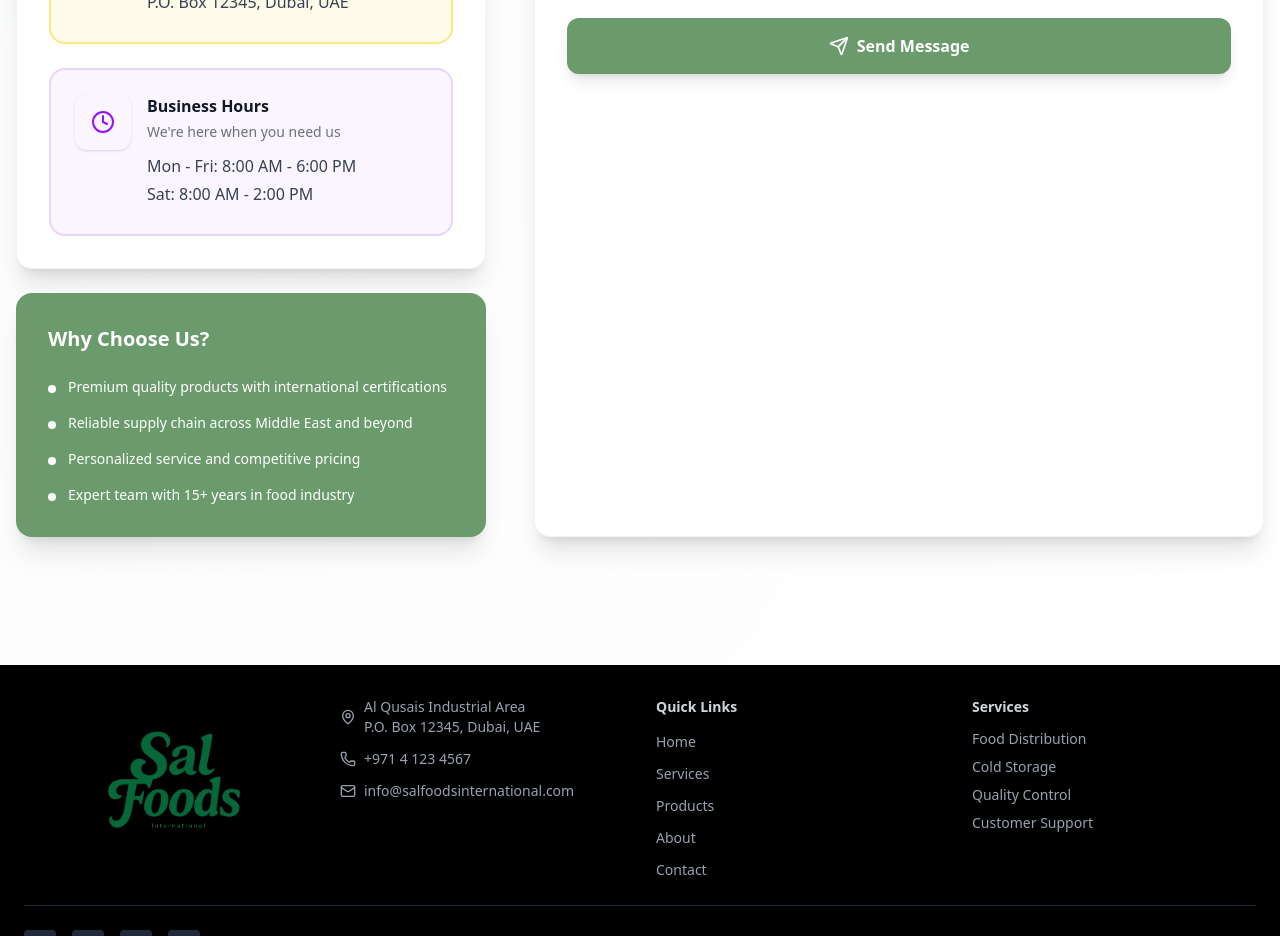
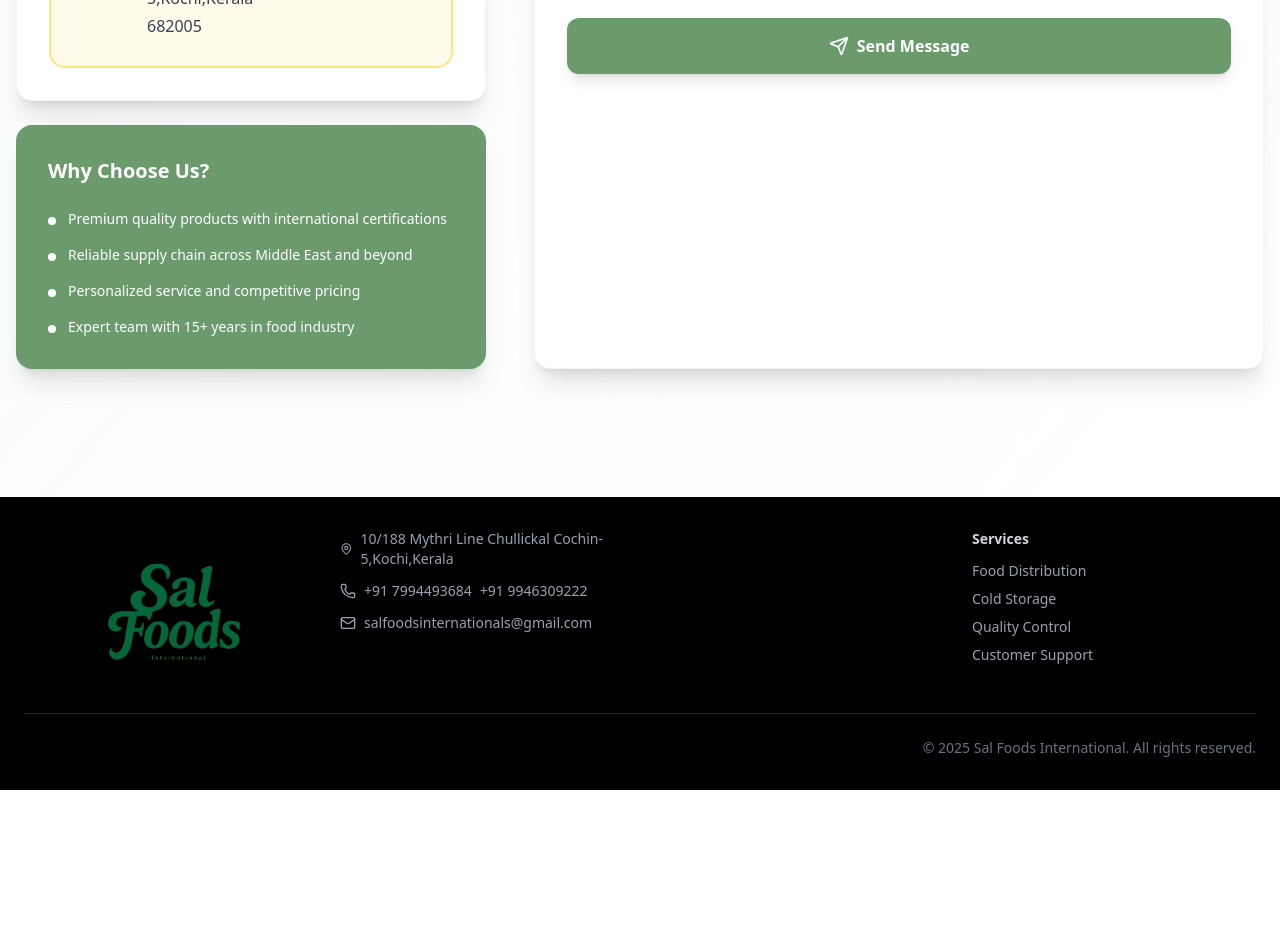
Before and after one commit to AnjithGopi/salfoodsInternational, a React (Vite) app: page / in a window 1280 px wide. Shown: the part 4680-5616 px from the top of the page. After the commit the page ends 5470 px from the top, so only its background shows below. Built offline with nearby package versions, Linux system fonts and the light colour scheme.

Commit message:
address and contact details verified, completed work

```diff
--- a/src/contact/Address.jsx
+++ b/src/contact/Address.jsx
@@ -1,8 +1,8 @@
 export const contact = {
-  address: "10/188 mythri line chullickal cochin-5",
+  address: "10/188 Mythri Line Chullickal Cochin-5,Kochi,Kerala",
   pincode: 682005,
-  mobile:"+917994493684",
-  mobile2:"+919946309222",
+  mobile:"+91 7994493684",
+  mobile2:"+91 9946309222",
   email:"salfoodsinternationals@gmail.com",
   webSite:"www.salfoodsinternational.com"
 
--- a/src/coordinates/Coordinates.jsx
+++ b/src/coordinates/Coordinates.jsx
@@ -1,5 +1,5 @@
 
-export const latitude=9.943854
-export const longitude= 76.254343
+export const latitude=9.9440426
+export const longitude=76.2543299
 export const zoom=15
 export const mapSrc = `https://www.google.com/maps?q=${latitude},${longitude}&z=${zoom}&output=embed`;
--- a/src/pages/Contact.jsx
+++ b/src/pages/Contact.jsx
@@ -12,6 +12,7 @@ import {
 } from "lucide-react";
 import { useState } from "react";
 import sendEmail from "../utils/sendEmail";
+import {contact }from "../contact/Address"
 
 const Contact = () => {
   const [formData, setFormData] = useState({
@@ -30,7 +31,7 @@ const Contact = () => {
     {
       icon: Phone,
       title: "Phone",
-      details: ["+971 4 123 4567", "+971 50 123 4567"],
+      details: [contact.mobile,contact.mobile2],
       color: "bg-emerald-50 text-emerald-600 border-emerald-200",
       description: "Call us for immediate assistance",
     },
@@ -38,8 +39,8 @@ const Contact = () => {
       icon: Mail,
       title: "Email",
       details: [
-        "info@salfoodsinternational.com",
-        "sales@salfoodsinternational.com",
+        contact.email,
+        contact.webSite,
       ],
       color: "bg-blue-50 text-blue-600 border-blue-200",
       description: "Reach out via email for detailed inquiries",
@@ -47,17 +48,17 @@ const Contact = () => {
     {
       icon: MapPin,
       title: "Address",
-      details: ["Al Qusais Industrial Area", "P.O. Box 12345, Dubai, UAE"],
+      details: [contact.address,contact.pincode],
       color: "bg-amber-50 text-amber-600 border-amber-200",
       description: "Visit our state-of-the-art facility",
     },
-    {
-      icon: Clock,
-      title: "Business Hours",
-      details: ["Mon - Fri: 8:00 AM - 6:00 PM", "Sat: 8:00 AM - 2:00 PM"],
-      color: "bg-purple-50 text-purple-600 border-purple-200",
-      description: "We're here when you need us",
-    },
+    // {
+    //   icon: Clock,
+    //   title: "Business Hours",
+    //   details: ["Mon - Fri: 8:00 AM - 6:00 PM", "Sat: 8:00 AM - 2:00 PM"],
+    //   color: "bg-purple-50 text-purple-600 border-purple-200",
+    //   description: "We're here when you need us",
+    // },
   ];
 
   const inquiryTypes = [
--- a/src/pages/Footer.jsx
+++ b/src/pages/Footer.jsx
@@ -1,13 +1,14 @@
 import { Phone, Mail, MapPin, Facebook, Twitter, Instagram, Linkedin } from "lucide-react";
+import {contact} from "../contact/Address"
 
 const Footer = () => {
-  const quickLinks = [
-    { name: "Home", href: "#home" },
-    { name: "Services", href: "#services" },
-    { name: "Products", href: "#products" },
-    { name: "About", href: "#about" },
-    { name: "Contact", href: "#contact" }
-  ];
+  // const quickLinks = [
+  //   { name: "Home", href: "#home" },
+  //   { name: "Services", href: "#services" },
+  //   { name: "Products", href: "#products" },
+  //   { name: "About", href: "#about" },
+  //   { name: "Contact", href: "#contact" }
+  // ];
 
   const services = [
     "Food Distribution",
@@ -41,32 +42,33 @@ const Footer = () => {
             <div className="flex items-center space-x-2">
               <MapPin className="text-gray-400" size={16} />
               <div className="text-gray-400 text-sm">
-                <p>Al Qusais Industrial Area</p>
-                <p>P.O. Box 12345, Dubai, UAE</p>
+                <p>{contact.address}</p>
+                {/* <p>P.O. Box 12345, Dubai, UAE</p> */}
               </div>
             </div>
 
             <div className="flex items-center space-x-2">
               <Phone className="text-gray-400" size={16} />
-              <p className="text-gray-400 text-sm">+971 4 123 4567</p>
+              <p className="text-gray-400 text-sm">{contact.mobile}</p>
+              <p className="text-gray-400 text-sm">{contact.mobile2}</p>
             </div>
 
             <div className="flex items-center space-x-2">
               <Mail className="text-gray-400" size={16} />
-              <p className="text-gray-400 text-sm">info@salfoodsinternational.com</p>
+              <p className="text-gray-400 text-sm">{contact.email}</p>
             </div>
           </div>
 
           <div>
-            <h4 className="text-sm font-semibold mb-3 text-gray-300">Quick Links</h4>
+            {/* <h4 className="text-sm font-semibold mb-3 text-gray-300">Quick Links</h4> */}
             <ul className="space-y-2">
-              {quickLinks.map((link, index) => (
+              {/* {quickLinks.map((link, index) => (
                 <li key={index}>
                   <a href={link.href} className="text-gray-400 hover:text-white transition-colors text-sm">
                     {link.name}
                   </a>
                 </li>
-              ))}
+              ))} */}
             </ul>
           </div>
 
@@ -85,7 +87,7 @@ const Footer = () => {
         <div className="border-t border-gray-800 pt-6 mt-6">
           <div className="flex flex-col md:flex-row justify-between items-center">
             <div className="flex space-x-4 mb-4 md:mb-0">
-              <a href="#" className="w-8 h-8 bg-gray-800 rounded flex items-center justify-center hover:bg-gray-700 transition-colors">
+              {/* <a href="#" className="w-8 h-8 bg-gray-800 rounded flex items-center justify-center hover:bg-gray-700 transition-colors">
                 <Facebook size={16} />
               </a>
               <a href="#" className="w-8 h-8 bg-gray-800 rounded flex items-center justify-center hover:bg-gray-700 transition-colors">
@@ -96,7 +98,7 @@ const Footer = () => {
               </a>
               <a href="#" className="w-8 h-8 bg-gray-800 rounded flex items-center justify-center hover:bg-gray-700 transition-colors">
                 <Linkedin size={16} />
-              </a>
+              </a> */}
             </div>
             <div className="text-gray-500 text-sm">
               © 2025 Sal Foods International. All rights reserved.
```
